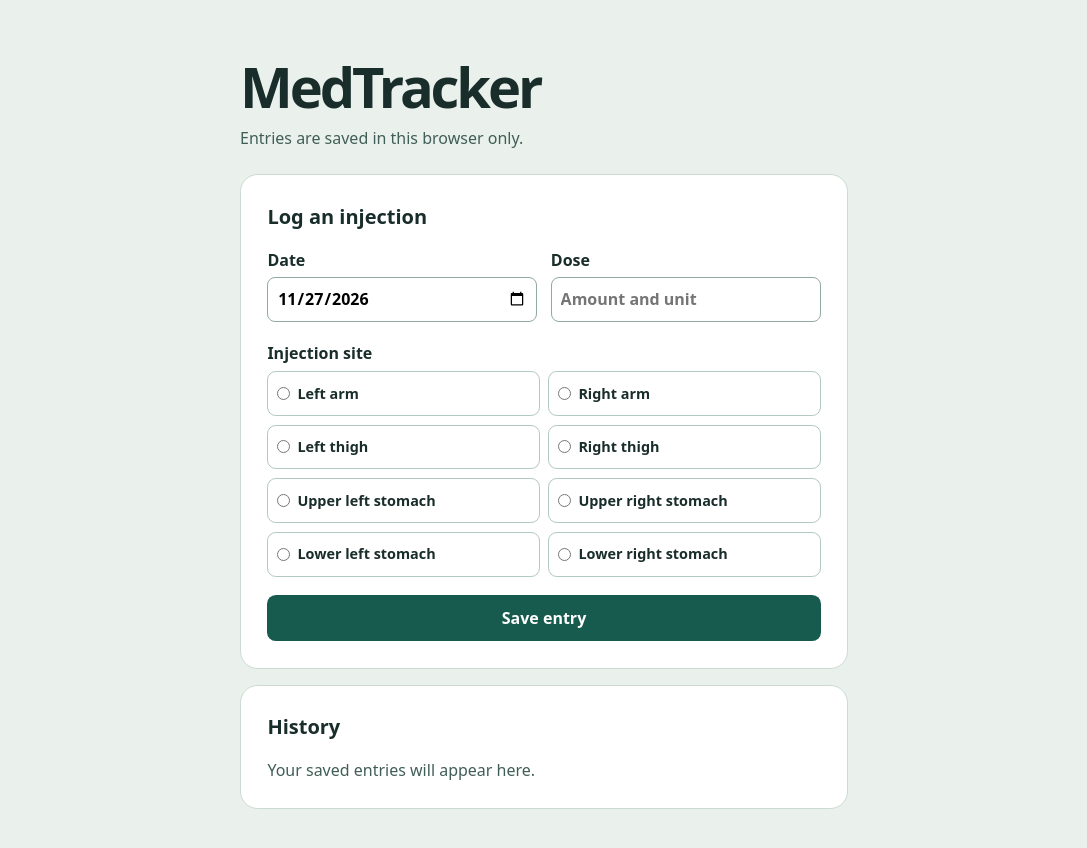
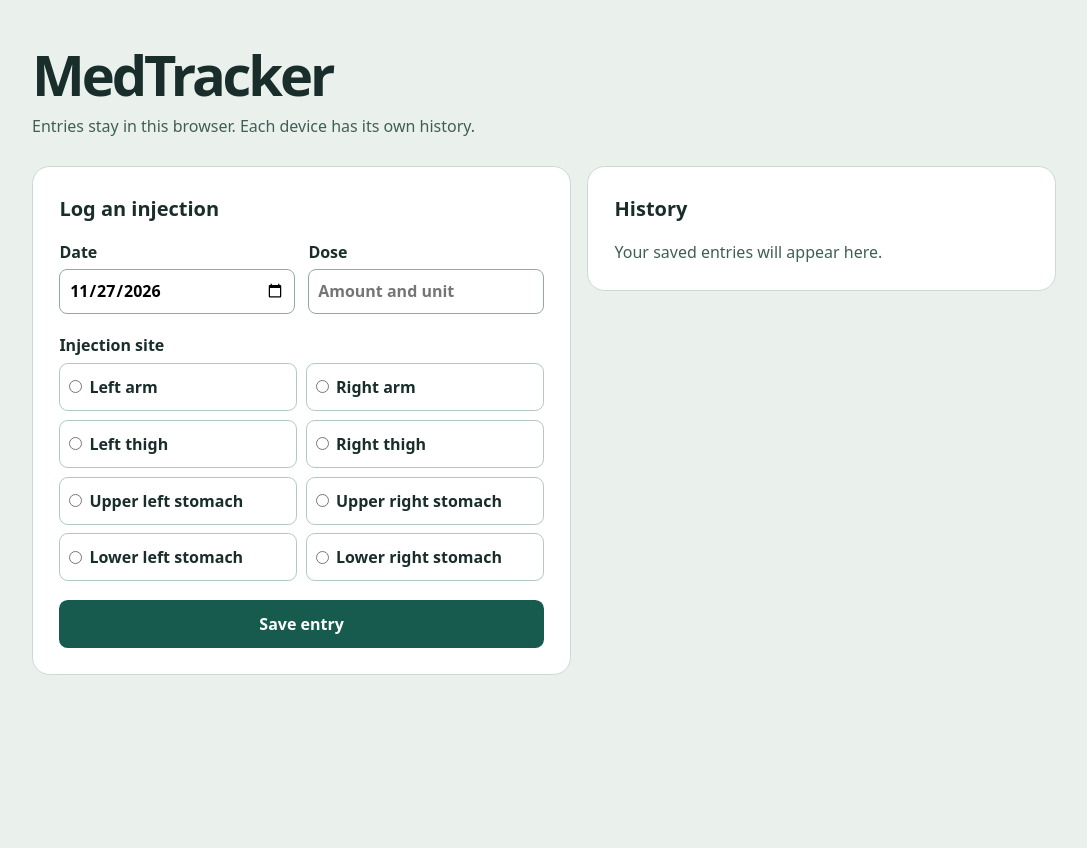
Before and after one commit to jfang88/MedTracker, a plain HTML site: page index.html in a window 1280 px wide. Shown: the whole page, without its empty margins (96-1183 px from the left). After the commit the page ends 800 px from the top, so only its background shows below. Drawn offline with Linux system fonts and the light colour scheme.

Commit message:
Adapt tracker layout across screen sizes

```diff
--- a/index.html
+++ b/index.html
@@ -13,7 +13,7 @@
   <main>
     <header>
       <h1>MedTracker</h1>
-      <p>Entries are saved in this browser only.</p>
+      <p>Entries stay in this browser. Each device has its own history.</p>
     </header>
 
     <section aria-labelledby="new-entry">
--- a/style.css
+++ b/style.css
@@ -7,24 +7,30 @@
 }
 * { box-sizing: border-box; }
 body { margin: 0; }
-main { max-width: 42rem; margin: auto; padding: clamp(1rem, 4vw, 2rem); }
-header { padding-block: 1.5rem; }
+main {
+  display: grid;
+  gap: 1rem;
+  max-width: 68rem;
+  margin: auto;
+  padding: clamp(1rem, 4vw, 2rem);
+}
+header { padding-block: .75rem; }
 h1, h2, p { margin: 0; }
 h1 { font-size: clamp(2.3rem, 7vw, 3.5rem); letter-spacing: -.055em; line-height: 1.1; }
 header p { margin-top: .55rem; color: #405e57; }
-section { padding: clamp(1rem, 4vw, 1.65rem); background: #fff; border: 1px solid #cadad1; border-radius: 1.1rem; margin-bottom: 1rem; }
+section { padding: clamp(1rem, 4vw, 1.65rem); background: #fff; border: 1px solid #cadad1; border-radius: 1.1rem; min-inline-size: 0; }
 h2 { font-size: 1.25rem; margin-bottom: 1rem; }
-.fields, .spots { display: grid; grid-template-columns: repeat(2, minmax(0, 1fr)); gap: .55rem; }
+.fields, .spots { display: grid; gap: .55rem; }
 .fields { gap: .85rem; margin-bottom: 1.15rem; }
 label, legend { font-weight: 650; }
 input, button { font: inherit; }
 .fields input { display: block; width: 100%; min-width: 0; min-height: 2.85rem; padding: .45rem .55rem; margin-top: .3rem; border: 1px solid #91aaa0; border-radius: .5rem; background: #fff; }
-fieldset { margin: 0 0 1.15rem; padding: 0; border: 0; }
+fieldset { min-inline-size: 0; margin: 0 0 1.15rem; padding: 0; border: 0; }
 legend { padding: 0; margin-bottom: .4rem; }
-.spots label { display: flex; align-items: center; gap: .45rem; min-height: 2.8rem; padding: .4rem .55rem; border: 1px solid #b2c9be; border-radius: .55rem; font-size: .9rem; font-weight: 550; cursor: pointer; }
+.spots label { display: flex; align-items: center; gap: .45rem; min-height: 3rem; padding: .4rem .55rem; border: 1px solid #b2c9be; border-radius: .55rem; font-size: 1rem; font-weight: 550; cursor: pointer; }
 .spots input { flex: none; margin: 0; accent-color: #146051; }
 .spots label:has(:checked) { border-color: #146051; background: #d9f0e6; }
-button { width: 100%; border: 0; border-radius: .55rem; min-height: 2.9rem; background: #165b4e; color: white; font-weight: 700; cursor: pointer; }
+button { width: 100%; border: 0; border-radius: .55rem; min-height: 3rem; background: #165b4e; color: white; font-weight: 700; cursor: pointer; }
 button:hover { background: #104739; }
 :focus-visible { outline: 3px solid #1b7b69; outline-offset: 3px; }
 #status:not(:empty) { margin-top: .75rem; }
@@ -32,7 +38,17 @@ button:hover { background: #104739; }
 ol { margin: 0; padding: 0; list-style: none; }
 li { display: grid; grid-template-columns: minmax(0, 1fr) auto; gap: .15rem .65rem; padding: .7rem 0; border-top: 1px solid #d7e2db; }
 time { grid-column: 1 / -1; font-size: .875rem; }
-li span { overflow-wrap: anywhere; max-width: 10rem; }
-@media (max-width: 330px) {
-  .fields { grid-template-columns: 1fr; }
+li span { overflow-wrap: anywhere; max-width: min(10rem, 35vw); text-align: end; }
+@media (min-width: 23.5rem) {
+  .spots { grid-template-columns: repeat(2, minmax(0, 1fr)); }
 }
+@media (min-width: 32rem) {
+  .fields { grid-template-columns: repeat(2, minmax(0, 1fr)); }
+}
+@media (min-width: 55rem) {
+  main {
+    grid-template-columns: minmax(0, 1.15fr) minmax(0, 1fr);
+    align-items: start;
+  }
+  header { grid-column: 1 / -1; }
+}
```
